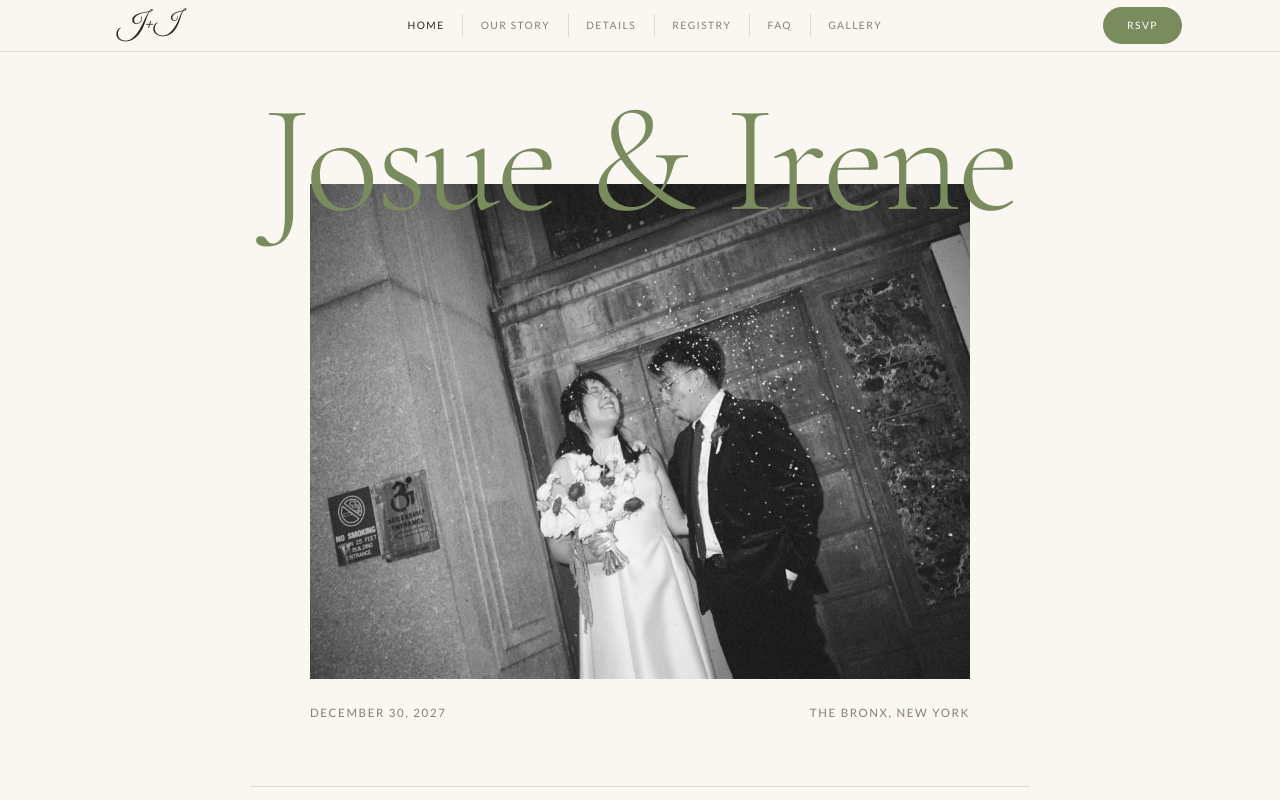
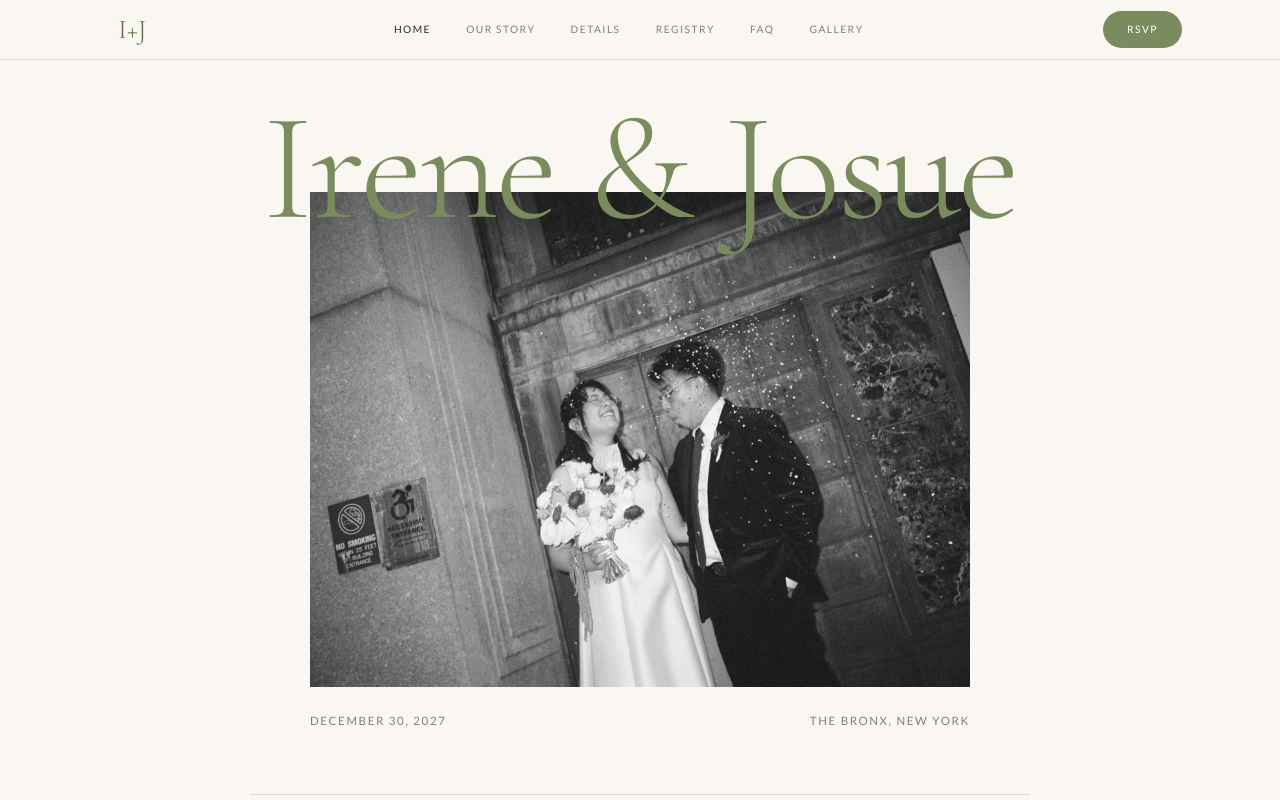
Before and after one commit to josue-rojas/wedding, a React (Vite) app: page /#/ in a window 1280 px wide. Shown: the top 800 px of the page. Built offline with nearby package versions, Linux system fonts and the light colour scheme.

Commit message:
nit picks

```diff
--- a/index.html
+++ b/index.html
@@ -4,7 +4,7 @@
     <meta charset="UTF-8" />
     <link rel="icon" type="image/svg+xml" href="/favicon.svg" />
     <meta name="viewport" content="width=device-width, initial-scale=1.0" />
-    <title>Josue &amp; Irene — Our Wedding</title>
+    <title>Irene &amp; Josue — Our Wedding</title>
     <link rel="preconnect" href="https://fonts.googleapis.com" />
     <link rel="preconnect" href="https://fonts.gstatic.com" crossorigin />
     <link
--- a/src/components/Navigation/Navigation.tsx
+++ b/src/components/Navigation/Navigation.tsx
@@ -18,7 +18,7 @@ export function Navigation({ items }: NavigationProps) {
     <header className={styles.siteHeader}>
       <div className={`${styles.siteHeaderInner}${isOpen ? ` ${styles.isOpen}` : ''}`}>
         <NavLink className={styles.navBrand} end to="/" onClick={() => setIsOpen(false)}>
-          J+I
+          I+J
         </NavLink>
 
         <nav className={`${styles.siteNav}${isOpen ? ` ${styles.isOpen}` : ''}`}>
--- a/src/components/Navigation/styles.module.css
+++ b/src/components/Navigation/styles.module.css
@@ -9,13 +9,13 @@
   margin: 0 auto;
   display: flex;
   align-items: center;
-  padding: 0.45rem 0.5rem 0.45rem 1.75rem;
+  padding: 0.7rem 0.5rem 0.7rem 1.75rem;
   gap: 0.5rem;
 }
 
 /* ── Brand ── */
 .navBrand {
-  font-family: var(--font-script);
+  font-family: var(--font-display);
   font-size: 1.7rem;
   line-height: 1;
   color: var(--heading);
@@ -23,6 +23,7 @@
   flex-shrink: 0;
   padding: 0.1rem 0;
   margin-right: 0.5rem;
+  color: var(--accent-dark);
 }
 
 /* ── Nav links ── */
@@ -44,10 +45,6 @@
   padding: 0.2rem 1.1rem;
   transition: color 0.2s ease;
   white-space: nowrap;
-}
-
-.siteNavLink + .siteNavLink {
-  border-left: 1px solid var(--border);
 }
 
 .siteNavLink:hover,
@@ -127,7 +124,6 @@
 
   .siteNavLink {
     padding: 0.6rem 0;
-    border-left: none !important;
     text-align: center;
     font-size: 0.75rem;
     letter-spacing: 0.12em;
--- a/src/home/Home.page.tsx
+++ b/src/home/Home.page.tsx
@@ -19,12 +19,12 @@ export function HomePage() {
   return (
     <main>
       <section className={styles.hero}>
-        <h1 className={styles.heroNames}>Josue &amp; Irene</h1>
+        <h1 className={styles.heroNames}>Irene &amp; Josue</h1>
         <div className={styles.heroImageWrap}>
           <img
             className={styles.heroImage}
             src={heroImg}
-            alt="Josue and Irene"
+            alt="Irene and Josue"
           />
         </div>
         <div className={styles.heroMeta}>
```
